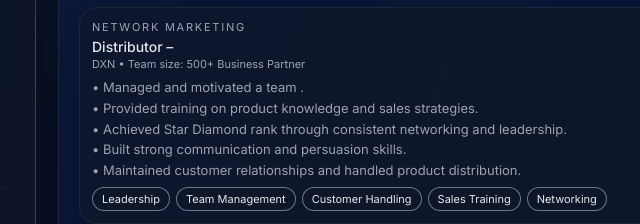
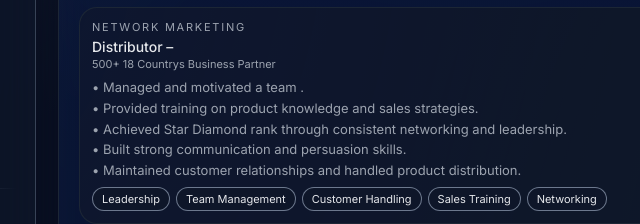
Before and after one commit to AHAnike/anikeprotfolio, a plain HTML site: page index.html in a window 1280 px wide. Shown: the part 524-748 px from the top of the page, 350-990 px from the left. Drawn offline with Linux system fonts and the light colour scheme.

Commit message:
update code

```diff
--- a/index.html
+++ b/index.html
@@ -636,7 +636,7 @@
             <div class="card-inner">
               <div class="card-label">Network Marketing</div>
               <div class="card-title">Distributor – </div>
-              <div class="card-meta">DXN • Team size: 500+ Business Partner </div>
+              <div class="card-meta">500+ 18 Countrys  Business Partner </div>
               <p class="card-body">
                 • Managed and motivated a team .<br />
                 • Provided training on product knowledge and sales strategies.<br />
```
